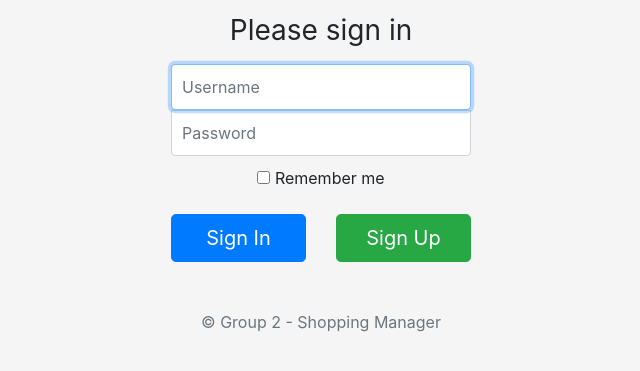
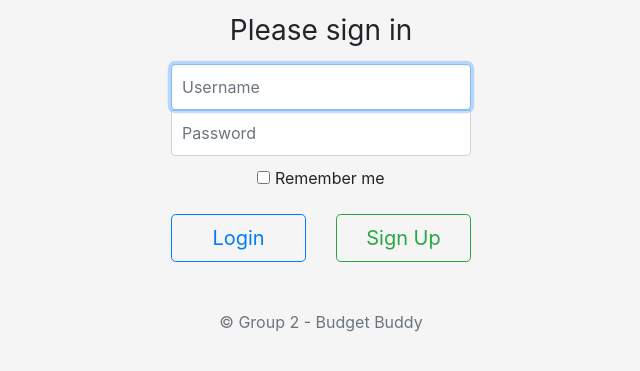
Before and after one commit to Visteus/Shopping-Manager, a Django app: page / in a window 1280 px wide. Shown: the part 218-589 px from the top of the page, without its empty margins (319-959 px from the left). Run offline with Django 3.2, Linux system fonts and the light colour scheme; some libraries are stand-ins or nearby versions.

Commit message:
update login

```diff
--- a/web-app/shoppingmanager/core/templates/login.html
+++ b/web-app/shoppingmanager/core/templates/login.html
@@ -11,22 +11,28 @@
 	{% csrf_token %}
 	<h1 class="h3 mb-3 font-weight-normal">Please sign in</h1>
 	<label for="inputUsername" class="sr-only">Username</label>
-	<input type="text" id="inputUsername" class="form-control" placeholder="Username" required autofocus>
+	<input type="text" id="inputUsername" name="username" class="form-control" placeholder="Username" required autofocus>
 	<label for="inputPassword" class="sr-only">Password</label>
-	<input type="password" id="inputPassword" class="form-control" placeholder="Password" required>
+	<input type="password" id="inputPassword" name="password" class="form-control" placeholder="Password" required>
 	<div class="checkbox mb-3">
 		<label>
 			<input type="checkbox" value="remember-me"> Remember me
 		</label>
 	</div>
+	{% if error_message %}
+		<div class="alert alert-danger" role="alert">{{ error_message }}</div>
+	{% endif %}
+	{% if logout_message %}
+		<div class="alert alert-success" role="alert">{{ logout_message }}</div>
+	{% endif %}
 	<div class="row">
 		<div class="col">
-			<button class="btn btn-lg btn-primary btn-block" type="submit">Sign In</button>
+			<button class="btn btn-lg btn-outline-primary btn-block" type="submit">Login</button>
 		</div>
 		<div class="col">
-			<button class="btn btn-lg btn-success btn-block" type="submit">Sign Up</button>
+			<a class="btn btn-lg btn-outline-success btn-block" href="{% url 'core:signup_view' %}" role="button">Sign Up</a>
 		</div>
 	</div>
-	<p class="mt-5 mb-3 text-muted">&copy; Group 2 - Shopping Manager</p>
+	<p class="mt-5 mb-3 text-muted">&copy; Group 2 - Budget Buddy</p>
 </form>
 {% endblock %}
```
